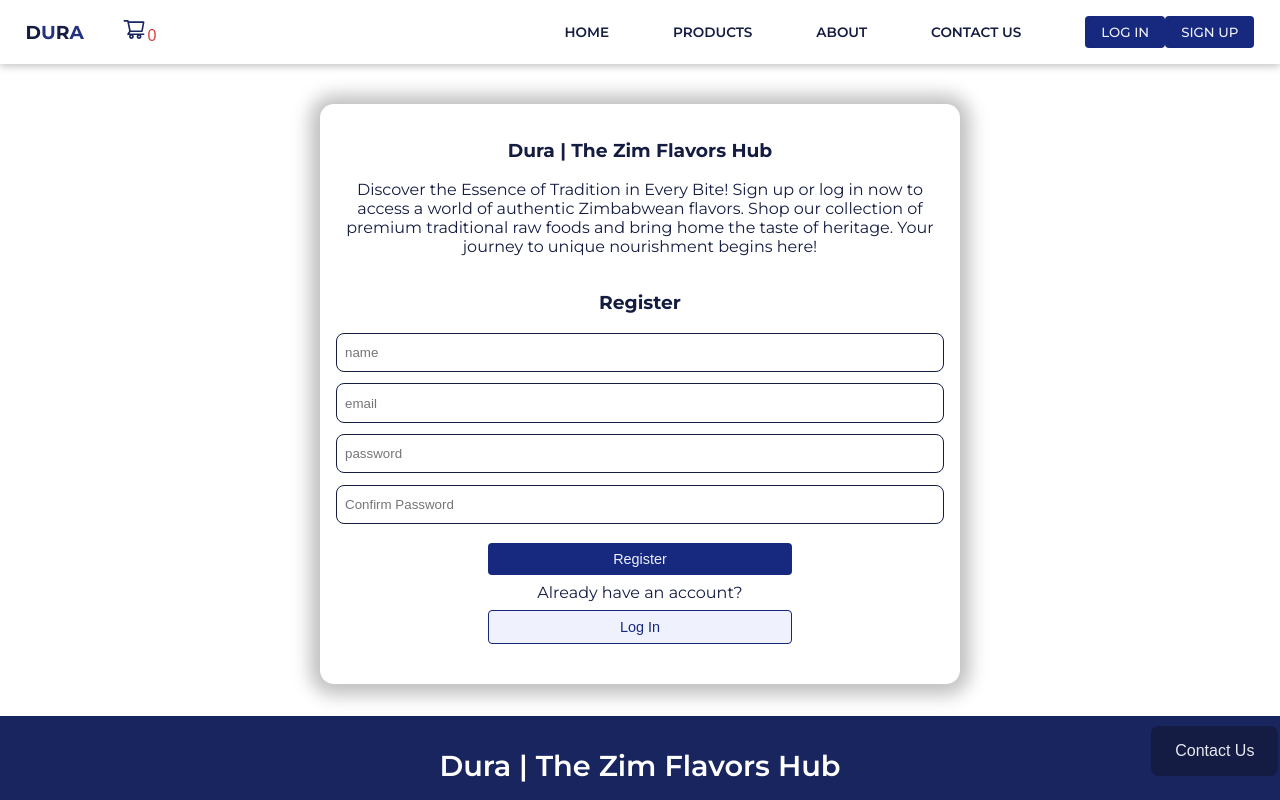
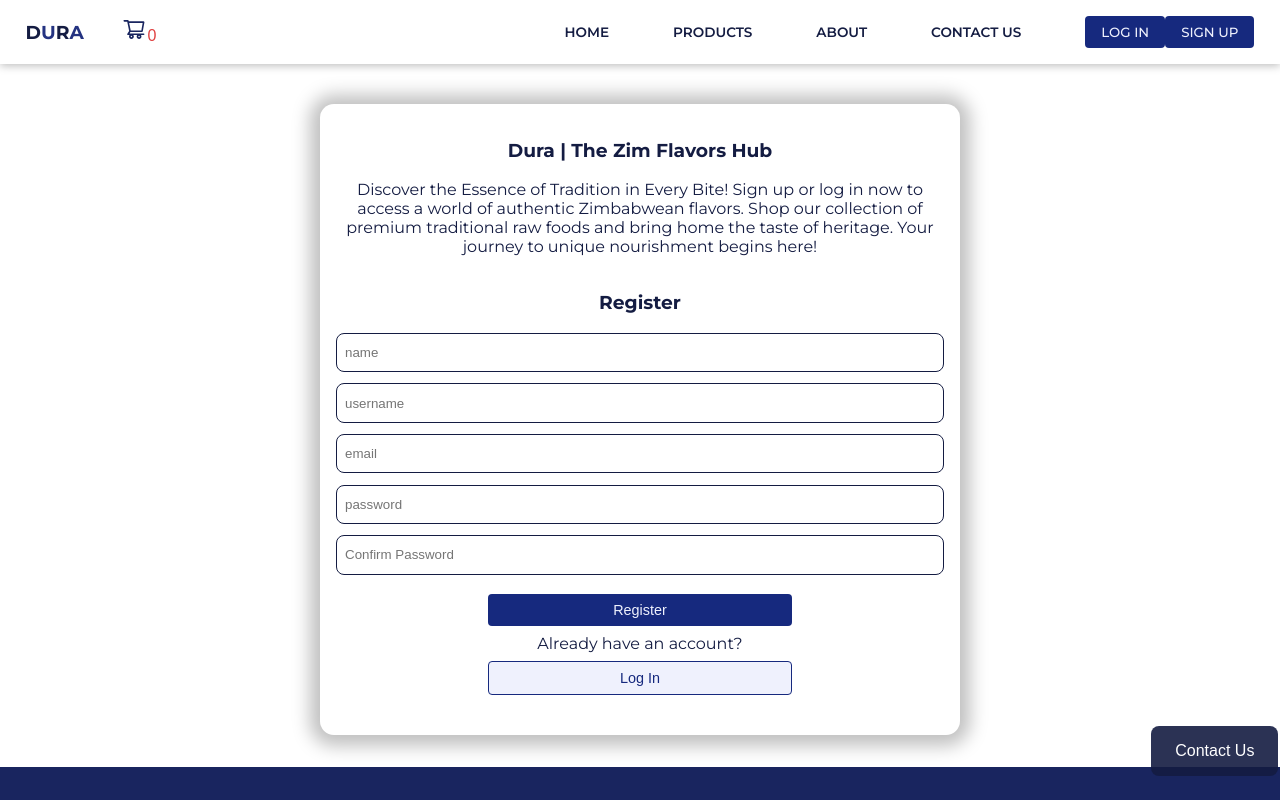
Before and after one commit to Amen-Musingarimi/dura-frontend, a React (Create React App) app: page /auth in a window 1280 px wide. Both pictures are taken after a click on the button "Register". Shown: the top 800 px of the page. Built offline with nearby package versions, Linux system fonts and the light colour scheme.

Commit message:
Add the signup logic

```diff
--- a/src/components/auth/Authentication.js
+++ b/src/components/auth/Authentication.js
@@ -19,7 +19,7 @@ const Authentication = () => {
     errors,
     tempUser: {
       name,
-      username,
+      username, // Remove the username field from here
       email: initialEmail,
       password,
       confirmPassword: initialConfirmPassword,
@@ -28,7 +28,6 @@ const Authentication = () => {
 
   const formAuth = useSelector((state) => state.auth.formAuth);
 
-  // Initialize state for controlled inputs
   const [email, setEmail] = useState(initialEmail || '');
   const [confirmPassword, setConfirmPassword] = useState(
     initialConfirmPassword || ''
@@ -47,9 +46,10 @@ const Authentication = () => {
   const handleRegister = () => {
     dispatch(
       registerUser({
-        user: { name, username, email, password, confirmPassword },
+        user: { name, username, email, password },
       })
     );
+
     dispatch(toggleFormAuth());
   };
 
@@ -98,6 +98,7 @@ const Authentication = () => {
         {errors && <p className={classes.authErrorMessage}>{errors}</p>}
 
         {formAuth === 'register' && (
+          <>
             <input
               type="text"
               placeholder="name"
@@ -108,6 +109,17 @@ const Authentication = () => {
               className={classes.authFormInput}
               required
             />
+            <input
+              type="text"
+              placeholder="username"
+              id="username"
+              name="username"
+              value={username || ''}
+              onChange={(e) => handleChange(e)}
+              className={classes.authFormInput}
+              required
+            />
+          </>
         )}
 
         <input
--- a/src/redux/authenticationSlice.js
+++ b/src/redux/authenticationSlice.js
@@ -11,8 +11,9 @@ const initialState = {
   user: getLocalStorage('user') || null,
   tempUser: {
     name: '',
+    username: '',
+    email: '',
     password: '',
-    confirmPassword: '',
   },
   isLoading: false,
   errors: null,
@@ -28,12 +29,10 @@ export const logInUser = createAsyncThunk(
         userInput
       );
       const responseData = response.data;
-      console.log(responseData);
 
       const { token } = responseData;
 
       const { username } = responseData;
-      console.log(username);
 
       const { error } = responseData;
 
@@ -67,7 +66,7 @@ export const registerUser = createAsyncThunk(
         'http://localhost:3000/users',
         userInput
       );
-      console.log(response.data);
+
       return response.data;
     } catch (error) {
       if (error.response.status === 422) {
@@ -172,7 +171,7 @@ const authSlice = createSlice({
           name: '',
           username: '',
           email: '',
-          confirmPassword: '',
+          password: '',
         },
       }))
       .addCase(registerUser.rejected, (state, { payload }) => ({
```
Lines whose indentation alone changed are shown as unchanged.
